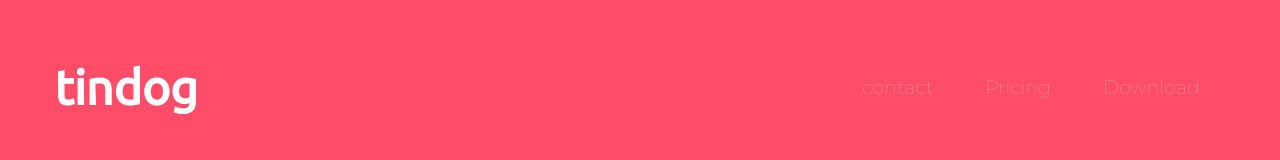
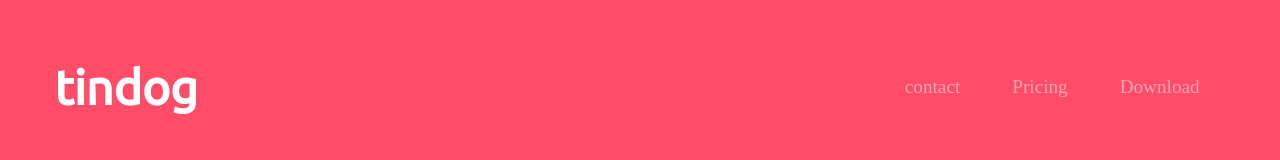
Before and after one commit to SAHANAYMSONU/tindog, a plain HTML site: page index.html in a window 1280 px wide. Shown: the top 160 px of the page. Drawn offline with nearby package versions, Linux system fonts and the light colour scheme; a web font is replaced by a local one.

Commit message:
Add files via upload

```diff
--- a/css/styles.css
+++ b/css/styles.css
@@ -58,7 +58,8 @@ p {
 
 .nav-link {
   font-size: 1.2rem;
-  font-family: "Montserrat"
+  font-family: "Montserrat-Light"
+
 }
 
 /* Button */
```
